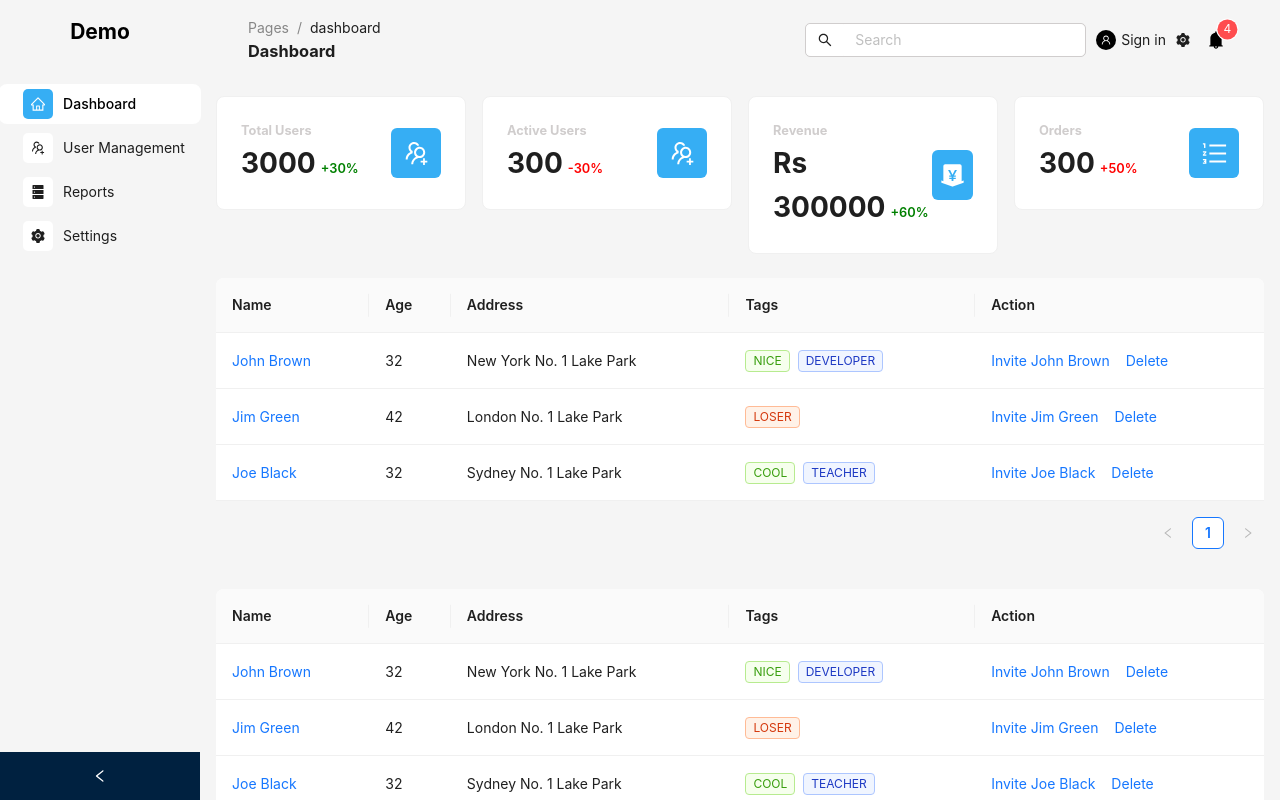
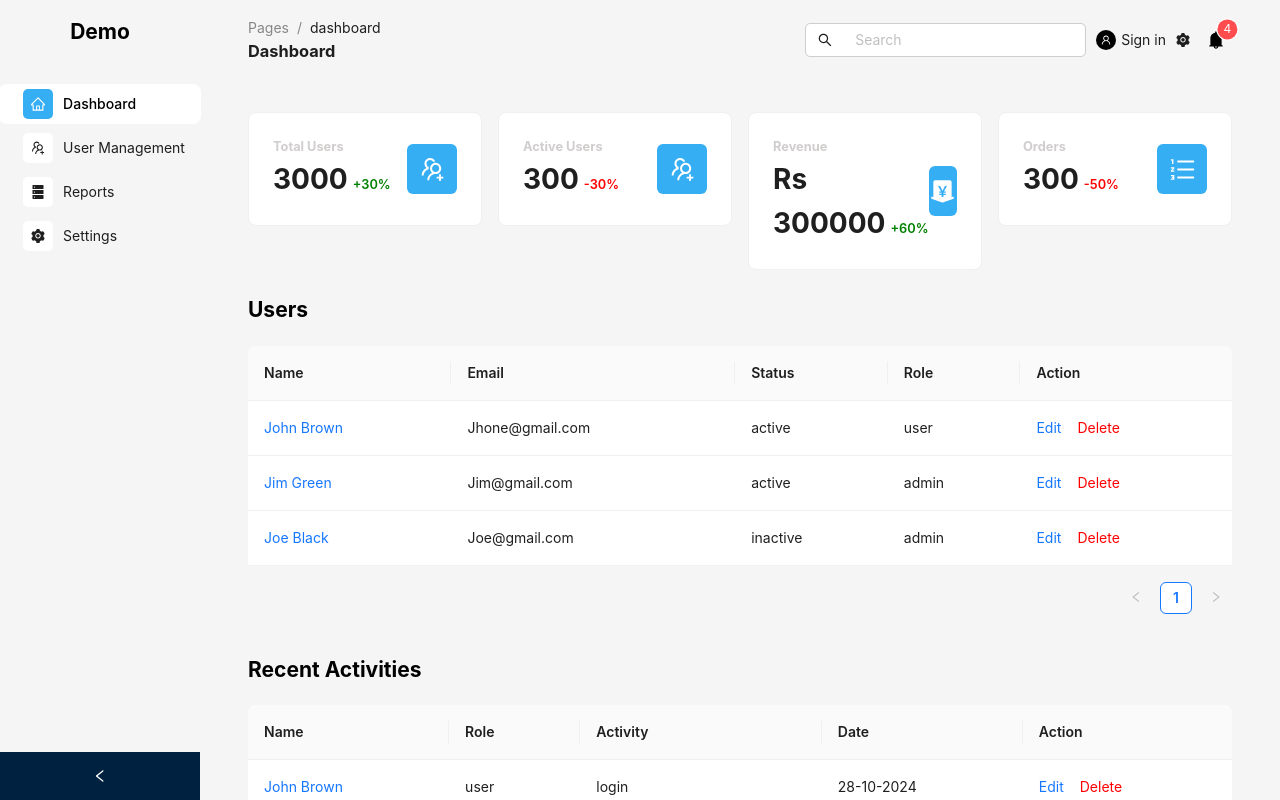
Before and after one commit to arbabhsiddiqui/ant-dashboard-theme, a React (Vite) app: page / in a window 1280 px wide. Shown: the top 800 px of the page. Built offline with nearby package versions, Linux system fonts and the light colour scheme.

Commit message:
add skeletion loader and api calls

```diff
--- a/src/components/LayoutHandler/LayoutHandler.style.scss
+++ b/src/components/LayoutHandler/LayoutHandler.style.scss
@@ -4,7 +4,7 @@
   width: 100%;
 
   &__content-area {
-    padding: 1rem;
+    padding: 2rem 3rem;
     min-height: 93vh;
     color: #000;
   }
--- a/src/index.scss
+++ b/src/index.scss
@@ -39,6 +39,10 @@ p {
   --ant-color-text-heading: #fff;
 }
 
+.text-danger {
+  color: var(--danger);
+}
+
 .hover {
   &:hover {
     cursor: pointer;
--- a/src/pages/Dashboard/Dashboard.page.jsx
+++ b/src/pages/Dashboard/Dashboard.page.jsx
@@ -1,15 +1,19 @@
-import { Avatar, Card, Col, Flex, Row, Space, Table, Tag } from 'antd';
+import { useEffect, useState } from 'react';
+import { Link } from 'react-router-dom';
+import { Avatar, Card, Col, Flex, Row, Space, Table, Skeleton } from 'antd';
 
 import {
   MoneyCollectFilled,
   OrderedListOutlined,
   UsergroupAddOutlined,
-  UserOutlined,
 } from '@ant-design/icons';
+
+// local imports
+import { fetchActivityData, fetchUserData } from '../../utils/dataHelper';
 
 import './Dashboard.style.scss';
 
-const columns = [
+const userColumns = [
   {
     title: 'Name',
     dataIndex: 'name',
@@ -17,74 +21,118 @@ const columns = [
     render: (text) => <a>{text}</a>,
   },
   {
-    title: 'Age',
-    dataIndex: 'age',
-    key: 'age',
+    title: 'Email',
+    dataIndex: 'email',
+    key: 'email',
   },
   {
-    title: 'Address',
-    dataIndex: 'address',
-    key: 'address',
+    title: 'Status',
+    dataIndex: 'status',
+    key: 'status',
   },
   {
-    title: 'Tags',
-    key: 'tags',
-    dataIndex: 'tags',
-    render: (_, { tags }) => (
-      <>
-        {tags.map((tag) => {
-          let color = tag.length > 5 ? 'geekblue' : 'green';
-          if (tag === 'loser') {
-            color = 'volcano';
-          }
-          return (
-            <Tag
-              color={color}
-              key={tag}
-            >
-              {tag.toUpperCase()}
-            </Tag>
-          );
-        })}
-      </>
-    ),
+    title: 'Role',
+    key: 'role',
+    dataIndex: 'role',
   },
   {
     title: 'Action',
     key: 'action',
     render: (_, record) => (
       <Space size='middle'>
-        <a>Invite {record.name}</a>
-        <a>Delete</a>
+        <Link to={`user-management/edit/${record.key}`}>Edit </Link>
+        <span
+          className='text-danger hover'
+          onClick={() => {
+            console.log(record.key);
+          }}
+        >
+          Delete
+        </span>
       </Space>
     ),
   },
 ];
-const data = [
+
+const activityColumns = [
   {
-    key: '1',
-    name: 'John Brown',
-    age: 32,
-    address: 'New York No. 1 Lake Park',
-    tags: ['nice', 'developer'],
+    title: 'Name',
+    dataIndex: 'name',
+    key: 'name',
+    render: (text) => <a>{text}</a>,
   },
   {
-    key: '2',
-    name: 'Jim Green',
-    age: 42,
-    address: 'London No. 1 Lake Park',
-    tags: ['loser'],
+    title: 'Role',
+    key: 'role',
+    dataIndex: 'role',
   },
   {
-    key: '3',
-    name: 'Joe Black',
-    age: 32,
-    address: 'Sydney No. 1 Lake Park',
-    tags: ['cool', 'teacher'],
+    title: 'Activity',
+    dataIndex: 'activity',
+    key: 'activity',
+  },
+  {
+    title: 'Date',
+    dataIndex: 'date',
+    key: 'date',
+  },
+
+  {
+    title: 'Action',
+    key: 'action',
+    render: (_, record) => (
+      <Space size='middle'>
+        <Link to={`user-management/edit/${record.key}`}>Edit </Link>
+        <span
+          className='text-danger hover'
+          onClick={() => {
+            console.log(record.key);
+          }}
+        >
+          Delete
+        </span>
+      </Space>
+    ),
   },
 ];
 
 const Dashboard = () => {
+  const [userData, setUserData] = useState([]);
+  const [loadingUserData, setLoadingUserData] = useState(true);
+
+  const [activityData, setActivityData] = useState([]);
+  const [loadingActivityData, setLoadingActivityData] = useState(true);
+
+  useEffect(() => {
+    // Define an async function inside useEffect to use async/await
+    const fetchUser = async () => {
+      setLoadingUserData(true);
+      try {
+        const response = await fetchUserData();
+        setUserData(response);
+      } catch (error) {
+        console.error('Error fetching user data:', error);
+      } finally {
+        setLoadingUserData(false);
+      }
+    };
+
+    const fetchActivity = async () => {
+      setLoadingActivityData(true);
+      try {
+        const response = await fetchActivityData();
+        setActivityData(response);
+      } catch (error) {
+        console.error('Error fetching activity data:', error);
+      } finally {
+        setLoadingActivityData(false);
+      }
+    };
+
+    fetchUser();
+    fetchActivity();
+  }, []);
+
   return (
     <Space
       size='large'
@@ -156,7 +204,7 @@ const Dashboard = () => {
                 <h6>Orders</h6>
                 <h1>
                   300
-                  <span className='danger'>+50%</span>
+                  <span className='danger'>-50%</span>
                 </h1>
               </div>
 
@@ -169,22 +217,38 @@ const Dashboard = () => {
           </Card>
         </Col>
       </Row>
+
+      <section className='table-container'>
+        <h2>Users</h2>
         <Row>
           <Col span={24}>
+            {loadingUserData ? (
+              <Skeleton />
+            ) : (
               <Table
-            columns={columns}
-            dataSource={data}
+                columns={userColumns}
+                dataSource={userData}
               />
+            )}
           </Col>
         </Row>
+      </section>
+
+      <section className='table-container'>
+        <h2>Recent Activities</h2>
         <Row>
           <Col span={24}>
+            {loadingActivityData ? (
+              <Skeleton />
+            ) : (
               <Table
-            columns={columns}
-            dataSource={data}
+                columns={activityColumns}
+                dataSource={activityData}
               />
+            )}
           </Col>
         </Row>
+      </section>
     </Space>
   );
 };
--- a/src/pages/Dashboard/Dashboard.style.scss
+++ b/src/pages/Dashboard/Dashboard.style.scss
@@ -1,5 +1,11 @@
 .p-dashboard {
   width: 100%;
+
+  .table-container {
+    h2 {
+      margin-bottom: 20px;
+    }
+  }
 
   .c-card {
     border-radius: 20px;
--- /dev/null
+++ b/src/utils/dataHelper.js
@@ -0,0 +1,63 @@
+const activityData = [
+  {
+    key: '1',
+    name: 'John Brown',
+    role: 'user',
+    activity: 'login',
+    date: '28-10-2024',
+  },
+  {
+    key: '2',
+    name: 'Jim Green',
+    role: 'admin',
+    activity: 'update product',
+    date: '28-10-2024',
+  },
+  {
+    key: '3',
+    name: 'Jim Green',
+    role: 'admin',
+    activity: 'update order',
+    date: '28-10-2024',
+  },
+];
+
+const userData = [
+  {
+    key: '1',
+    name: 'John Brown',
+    email: 'Jhone@gmail.com',
+    status: 'active',
+    role: 'user',
+  },
+  {
+    key: '2',
+    name: 'Jim Green',
+    email: 'Jim@gmail.com',
+    status: 'active',
+    role: 'admin',
+  },
+  {
+    key: '3',
+    name: 'Joe Black',
+    email: 'Joe@gmail.com',
+    status: 'inactive',
+    role: 'admin',
+  },
+];
+
+// Functions to simulate an API call
+
+export const fetchUserData = () =>
+  new Promise((resolve) => {
+    setTimeout(() => {
+      resolve(userData);
+    }, 2000); // 2-second delay to simulate an API response
+  });
+
+export const fetchActivityData = () =>
+  new Promise((resolve) => {
+    setTimeout(() => {
+      resolve(activityData);
+    }, 4000); // 4-second delay to simulate an API response
+  });
```
Lines whose indentation alone changed are shown as unchanged.
